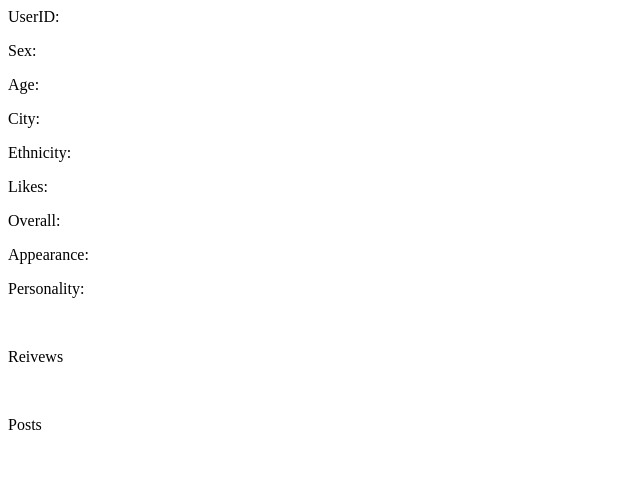
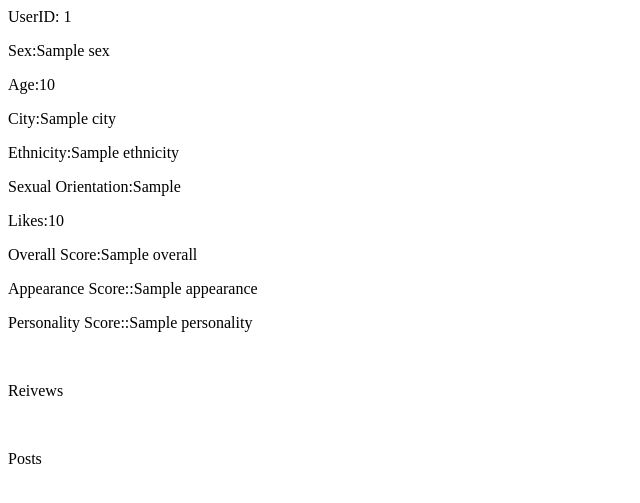
Before and after one commit to gefeiniangniang/rate_my_ex, a Flask app: template templates/profile.html in a window 1280 px wide. Shown: the top 503 px of the page, without its empty margins (0-640 px from the left). Run offline with Flask 2, Linux system fonts and the light colour scheme; the template is opened without the code that fills it: most values are stand-ins (such as "Sample title", 1, 10 or a date in 2020); parts of the project's set-up code (start-up, migrations or seed data) failed here and were passed over.

Commit message:
Update profile.html

```diff
--- a/templates/profile.html
+++ b/templates/profile.html
@@ -1,13 +1,21 @@
-<p>UserID:</p>
-<p>Sex:</p>
-<p>Age:</p>
-<p>City:</p>
-<p>Ethnicity:</p>
-<p>Likes:</p>
+<p>UserID: {{ user_id }}</p>
+<p>Sex:{{ sex }}</p>
+<p>Age:{{ age }}</p>
+<p>City:{{ city }}</p>
+<p>Ethnicity:{{ ethnicity }}</p>
+<p>Sexual Orientation:{{ sexual_orientation }}</p>
+<p>Likes:{{ number_of_likes }}</p>
 <p></p>
-<p>Overall:</p>
-<p>Appearance:</p>
-<p>Personality:</p>
+{% if overall%}
+    <p>Overall Score:{{ overall }}</p>
+{% endif %}
+{% if appearance%}
+    <p>Appearance Score::{{ appearance }}</p>
+{% endif %}
+{% if personality%}
+    <p>Personality Score::{{ personality }}</p>
+{% endif %}
+
 <br>
 <p>Reivews</p>
 <br>
```
